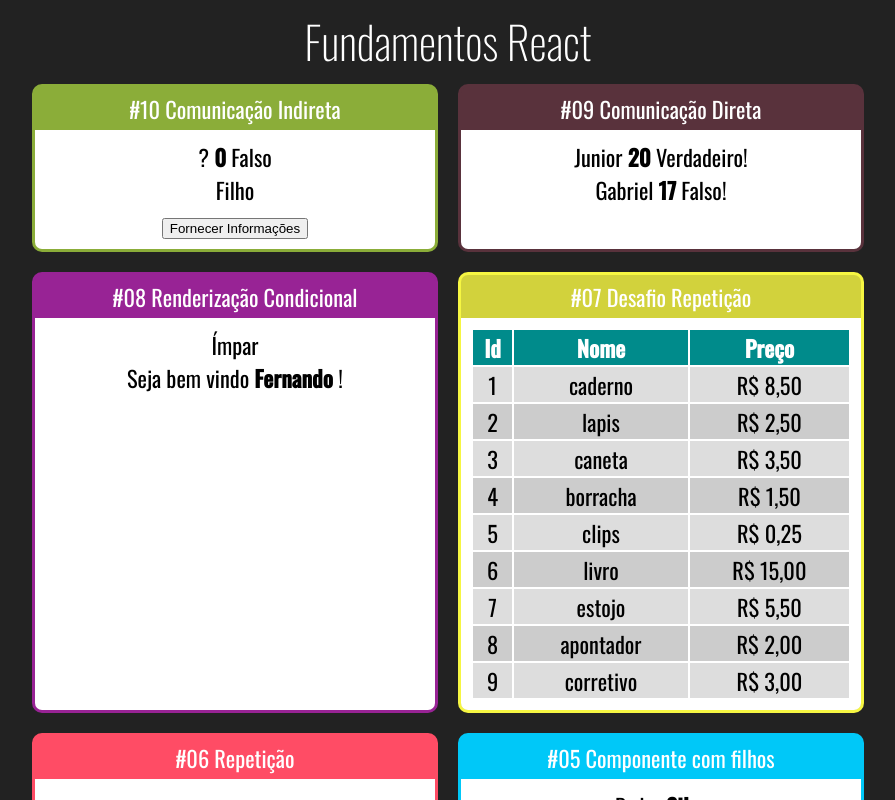
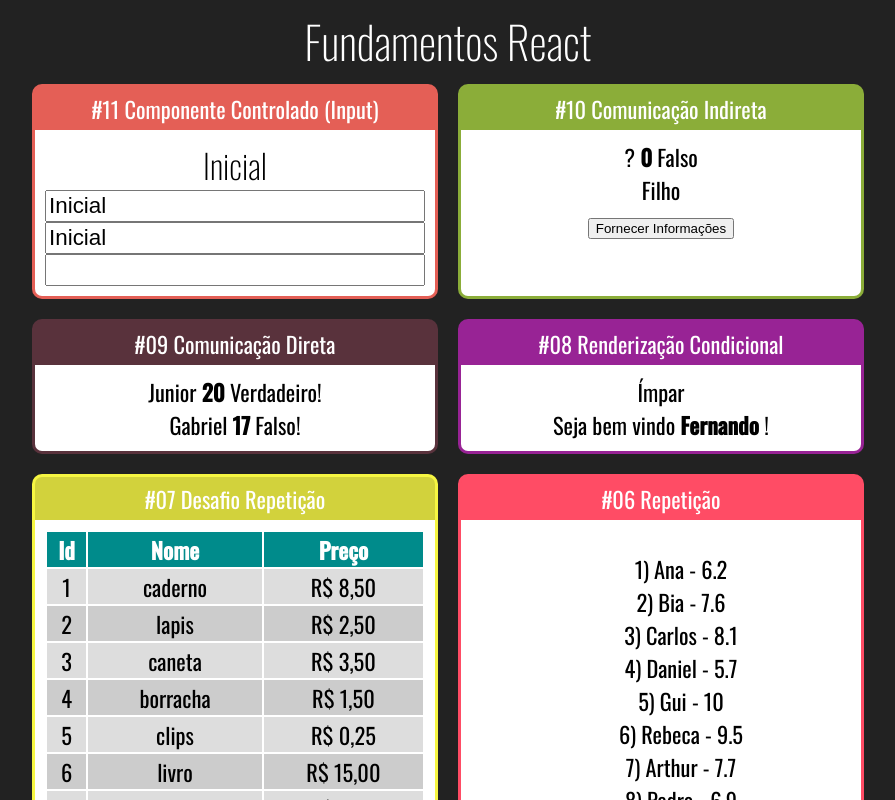
Before and after one commit to Paulosmj/Curso-React, a React (Create React App) app: page / in a window 1280 px wide. Shown: the top 800 px of the page, without its empty margins (192-1087 px from the left). Built offline with nearby package versions, Linux system fonts and the light colour scheme.

Commit message:
Componente Controlado

```diff
--- a/src/App.jsx
+++ b/src/App.jsx
@@ -15,12 +15,17 @@
 import UsuarioInfo from './components/condicional/UsuarioInfo';
 import DiretaPai from './components/comunicacao/DiretaPai';
 import IndiretaPai from './components/comunicacao/IndiretaPai';
+import Input from './components/formulario/Input';
 
 export default () => (
   <div className="App">
     <h1>Fundamentos React</h1>
 
     <div className="Cards">
+      <Card titulo="#11 Componente Controlado (Input)" color="#E45F56">
+        <Input></Input>
+      </Card>
+
       <Card titulo="#10 Comunicação Indireta" color="#8BAD39">
         <IndiretaPai></IndiretaPai>
       </Card>
--- /dev/null
+++ b/src/components/formulario/Input.jsx
@@ -0,0 +1,28 @@
+/* eslint-disable */
+
+import './input.css';
+import React, { useState } from 'react';
+
+export default (props) => {
+  const [valor, setValor] = useState('Inicial');
+
+  function quandoMudar(e) {
+    setValor(e.target.value);
+  }
+
+  return (
+    <div className="Input">
+      <h2>{valor}</h2>
+      <div
+        style={{
+          display: 'flex',
+          flexDirection: 'column',
+        }}
+      >
+        <input value={valor} onChange={quandoMudar} />
+        <input value={valor} readOnly />
+        <input value={undefined} />
+      </div>
+    </div>
+  );
+};
--- /dev/null
+++ b/src/components/formulario/input.css
@@ -0,0 +1,3 @@
+.Input input {
+  font-size: 1.4rem;
+}
```
